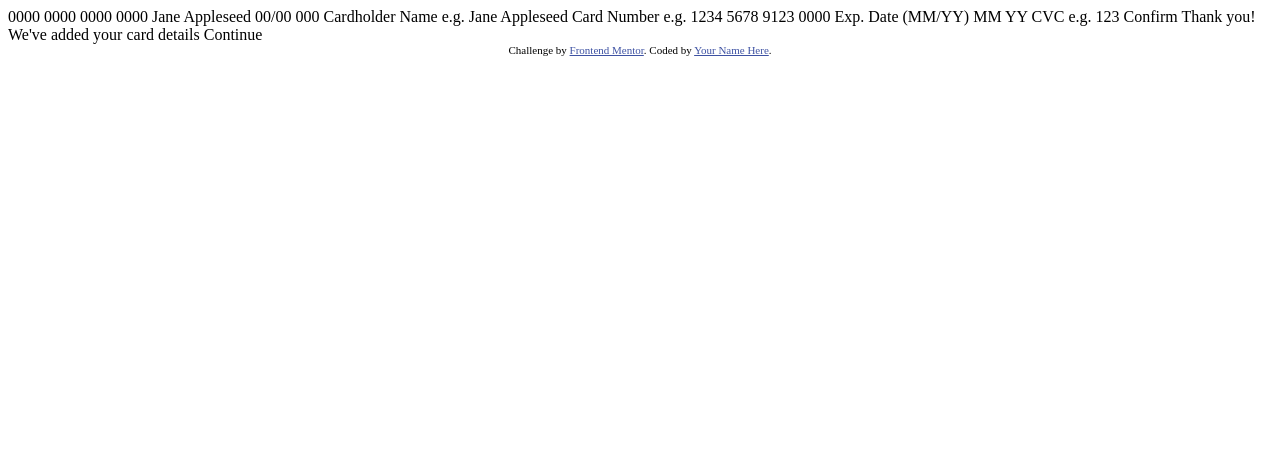
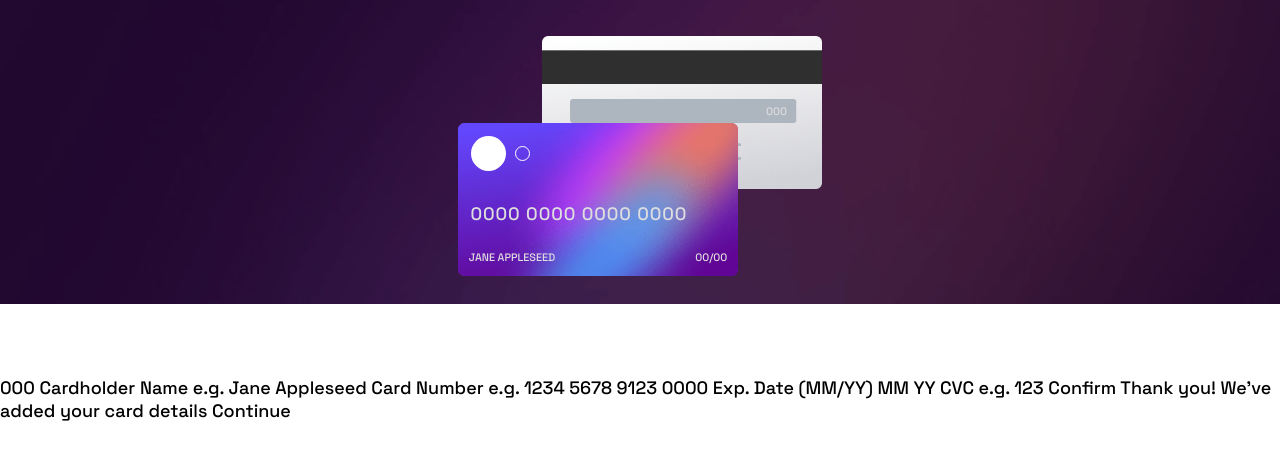
Before and after one commit to Eminence14/payment_gateway, a plain HTML site: page index.html in a window 1280 px wide. Drawn offline with Linux system fonts and the light colour scheme.

Commit message:
upper echelon initialised

```diff
--- a/index.html
+++ b/index.html
@@ -4,21 +4,45 @@
   <meta charset="UTF-8">
   <meta name="viewport" content="width=device-width, initial-scale=1.0"> <!-- displays site properly based on user's device -->
 
-  <link rel="icon" type="image/png" sizes="32x32" href="./images/favicon-32x32.png">
+  <link rel="icon" type="image/png" sizes="32x32" href="#">
 
-  <title>Frontend Mentor | Interactive card details form</title>
-
-  <!-- Feel free to remove these styles or customise in your own stylesheet 👍 -->
-  <style>
-    .attribution { font-size: 11px; text-align: center; }
-    .attribution a { color: hsl(228, 45%, 44%); }
-  </style>
+  <title>Interactive card details form</title>
+  <link rel="stylesheet" href="src/css/style.css">
 </head>
 <body>
+  <!-- <a href="javascript:window.open('http://127.0.0.1:5500/index.html', '', 'width=375, height=auto')">windows</a> -->
 
-  0000 0000 0000 0000
-  Jane Appleseed
-  00/00
+  <div class="container">
+
+    <div class="left">
+      <div class="cards">
+        <div class="card_back">
+          <img src="./images/bg-card-back.png" alt="">
+          <div class="card_cvv">
+            000
+          </div>
+        </div>
+        <div class="card_front">
+          <img src="./images/bg-card-front.png" alt="">
+          <div class="top_circles">
+            <span class="big"></span>
+            <span class="small"></span>
+          </div>
+          <div class="card_number">0000 0000 0000 0000</div>
+          <div class="card_name">Jane Appleseed</div>
+          <div class="card_expiry_date">00/00</div>
+        </div>
+      </div>
+    </div>
+    <div class="right">
+      <form action=""></form>
+    </div>
+
+  </div>
+
+
+
+
 
   000
 
@@ -43,9 +67,5 @@
   We've added your card details
   Continue
 
-  <div class="attribution">
-    Challenge by <a href="https://www.frontendmentor.io?ref=challenge" target="_blank">Frontend Mentor</a>.
-    Coded by <a href="#">Your Name Here</a>.
-  </div>
 </body>
 </html>
--- /dev/null
+++ b/src/css/style.css
@@ -0,0 +1,108 @@
+/* Variables */
+:root {
+    --error: hsl(0, 100%, 66%);
+    --lightGrayishViolet: hsl(270, 3%, 87%);
+    --darkGrayishViolet: hsl(279, 6%, 55%);
+    --veryDarkViolet: hsl(278, 68%, 11%);
+}
+
+/* resets */
+* {
+    padding: 0;
+    margin: 0;
+    border: none;
+    background: none;
+    box-sizing: border-box;
+}
+
+/* fonts */
+@font-face {
+    font-family: SpaceGrotesk;
+    src: url('../../assets/SpaceGrotesk-Medium.ttf');
+}
+
+/* base styles */
+body {
+    font-size: 18px;
+    font-weight: 500;
+    font-family: SpaceGrotesk;
+}
+
+/* mobile styles */
+.left {
+    background-image: url('../../images/bg-main-mobile.png');
+    background-repeat: no-repeat;
+    background-size: 100%;
+    height: 38vh;
+    margin-bottom: 4em;
+}
+.cards {
+    position: relative;
+    padding-top: 2em;
+    max-width: 400px;
+    margin: 0 auto;
+}
+.cards img {
+    width: 100%;
+    max-width: 280px;
+}
+.card_back, .card_front {
+    position: absolute;
+}
+.card_back {
+    right: 1em;
+}
+.card_front {
+    left: 1em;
+    top: 123px;
+}
+.card_cvv {
+    color: var(--lightGrayishViolet);
+    position: absolute;
+    top: 68px;
+    right: 35px;
+    font-size: .6em;
+}
+.card_front div {
+    position: absolute;
+    color: var(--lightGrayishViolet);
+}
+.top_circles {
+    margin: .7em 0 0 .7em;
+    top: 0;
+    display: flex;
+    justify-content: space-between;
+    align-items: center;
+    gap: .5em;
+}
+.top_circles span {
+    display: inline-block;
+}
+.top_circles span.big {
+    width: 35px;
+    height: 35px;
+    border-radius: 30px;
+    background-color: white;
+}
+.top_circles span.small {
+    width: 15px;
+    height: 15px;
+    border-radius: 30px;
+    border: 1px solid white;
+}
+.card_number {
+    top: 50%;
+    left: .7em;
+    letter-spacing: .05em;
+}
+.card_name {
+    top: 80%;
+    font-size: .6em;
+    left: 1em;
+    text-transform: uppercase;
+}
+.card_expiry_date {
+    top: 80%;
+    right: 1em;
+    font-size: .6em;
+}
```
Also changed, not shown: assets/SpaceGrotesk-Medium.ttf (added), assets/SpaceGrotesk-Regular.ttf (added), src/js/script.js (added).
